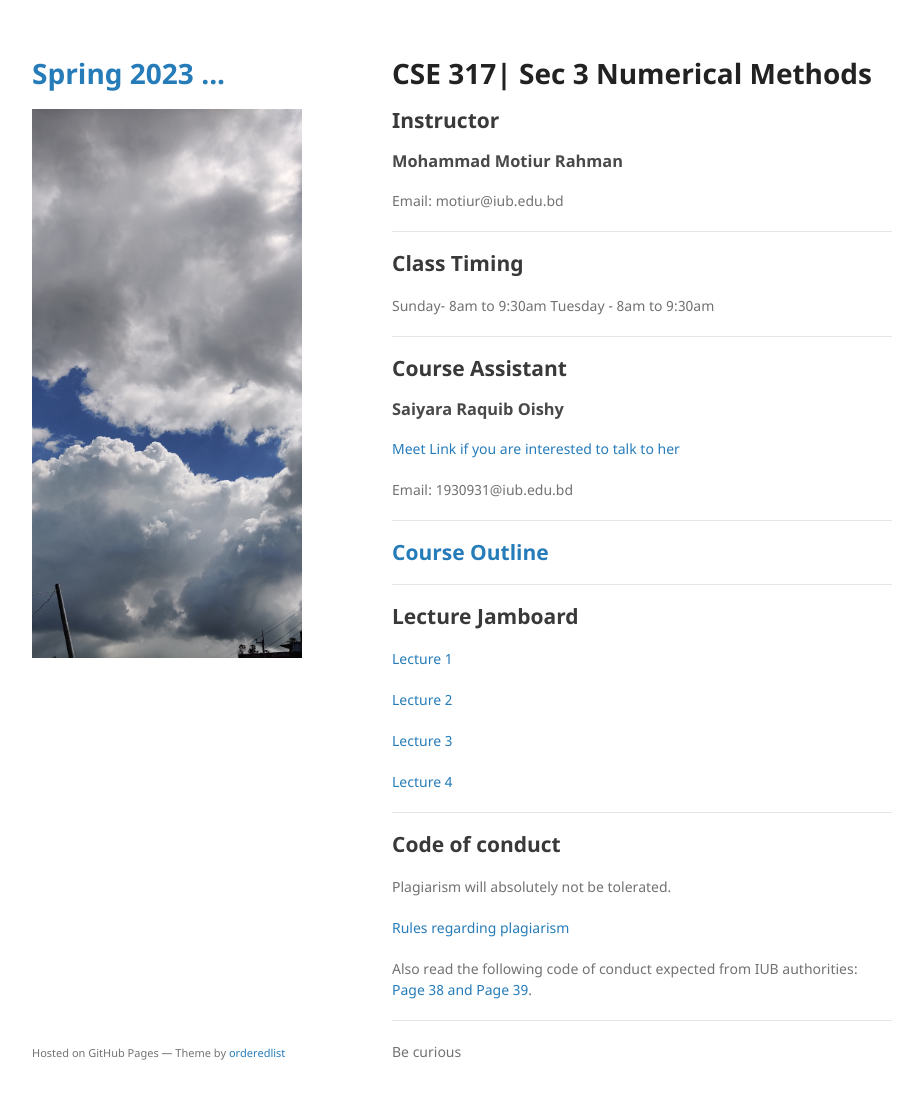
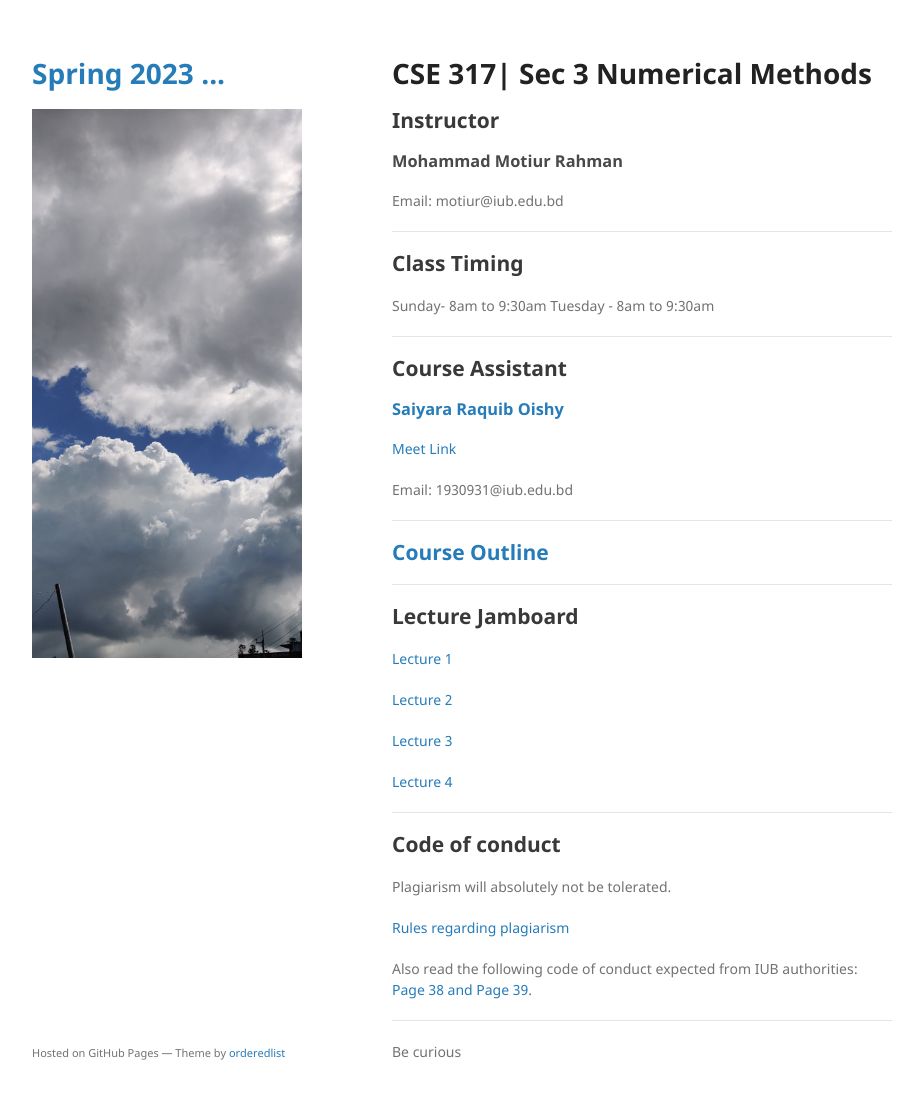
Before and after one commit to mohammadmotiurrahman/mohammadmotiurrahman.github.io, a Jekyll site: the page built from cse317_3/index.md, in a window 1280 px wide and 1132 px high. Shown: the top 1099 px of the window, without its empty margins (178-1101 px from the left). Built offline with Jekyll 4.4.1, drawn with Linux system fonts in a browser that asks for light colours; our own code applies the rules of GitHub Pages for plain Markdown files.

Commit message:
Update index.md

```diff
--- a/cse317_3/index.md
+++ b/cse317_3/index.md
@@ -11,9 +11,9 @@ Tuesday - 8am to 9:30am
 
 * * *
 ## Course Assistant
-### Saiyara Raquib Oishy
+### [Saiyara Raquib Oishy](mailto:1930931@iub.edu.bd)
 
-[Meet Link if you are interested to talk to her](meet.google.com/kmu-chws-ejp)
+[Meet Link](meet.google.com/kmu-chws-ejp)
 
 Email: 1930931@iub.edu.bd
 
```
